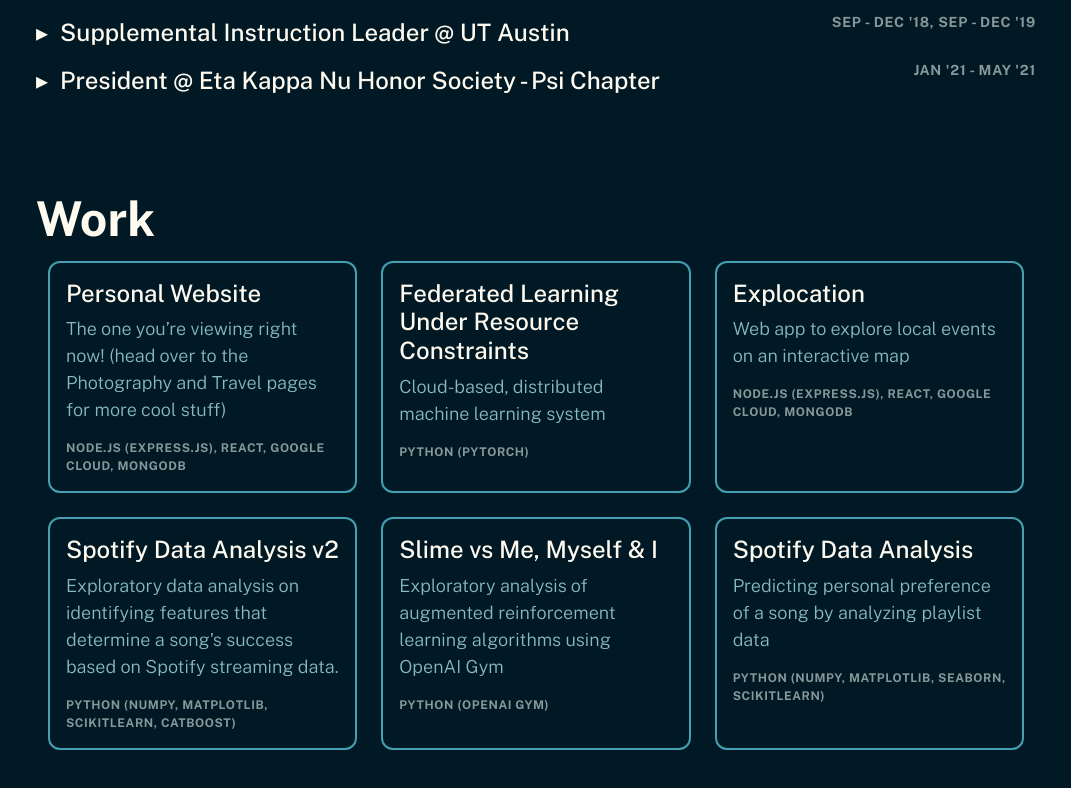
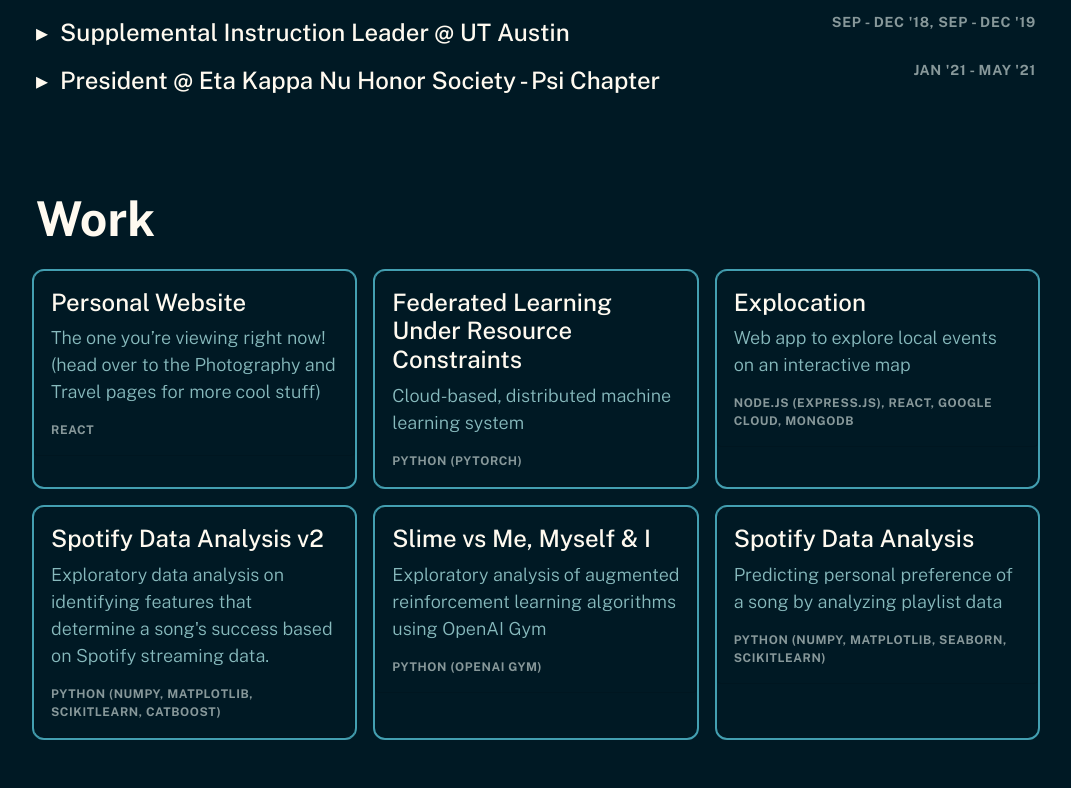
Before and after one commit to simon-th/v1, a React (Create React App) app: page /#/ in a window 1280 px wide. Shown: the part 1680-2468 px from the top of the page, without its empty margins (104-1175 px from the left). Built offline with nearby package versions, Linux system fonts and the light colour scheme.

Commit message:
Fix work grid and add detail popup

```diff
--- a/src/pages/Experience.tsx
+++ b/src/pages/Experience.tsx
@@ -2,6 +2,7 @@ import React from "react";
 import { Container, Row, Col, Button } from "react-bootstrap";
 import "../styles/common.css";
 import ExperienceInfo from "../resources/info/experience.json";
+import createHtmlListFromStringArray from "../util/util-functions";
 
 interface PositionProps {
   company: string;
@@ -9,18 +10,6 @@ interface PositionProps {
   time: string;
   details: string[];
   initialDropdownStatus: boolean;
-}
-
-function getPositionDetails(positionDetails: string[]): JSX.Element[] {
-  const details: JSX.Element[] = [];
-  positionDetails.forEach((detail) => {
-    details.push(
-      <li style={{ paddingBottom: "4px" }} className="Site-small-p">
-        {detail}
-      </li>
-    );
-  });
-  return details;
 }
 
 const Position = function render(props: PositionProps) {
@@ -43,12 +32,14 @@ const Position = function render(props: PositionProps) {
             </div>
           </Button>
         </Col>
-        <Col xs="3" md="4" className="text-end">
+        <Col xs="3" className="text-end">
           <h4 className="Site-small-text Color-tertiary-text">{time}</h4>
         </Col>
       </Row>
       {showDetails ? (
-        <ul style={{ paddingTop: "6px" }}>{getPositionDetails(details)}</ul>
+        <ul style={{ paddingTop: "6px" }}>
+          {createHtmlListFromStringArray(details)}
+        </ul>
       ) : null}
     </div>
   );
--- a/src/pages/Work.tsx
+++ b/src/pages/Work.tsx
@@ -1,32 +1,84 @@
 import React from "react";
-import { Card, Container, Col, Row } from "react-bootstrap";
+import { Button, Card, Col, Row, Modal } from "react-bootstrap";
 import WorkSamples from "../resources/info/work.json";
 import "../styles/engineering.css";
 import "../styles/common.css";
+import gitHubIcon from "../resources/icons/github.svg";
+import createHtmlListFromStringArray from "../util/util-functions";
+
+interface WorkSampleLinkProps {
+  gitHub?: string;
+  demo?: string;
+  docs?: string;
+}
 
 interface WorkSampleProps {
   title: string;
   description: string;
   technologies: string;
+  details: string[];
+  links: WorkSampleLinkProps;
+}
+
+function generateLinkIcon(
+  icon: string,
+  link: string,
+  alt: string
+): JSX.Element {
+  return (
+    <a href={link}>
+      <img className="Work-sample-icon" src={icon} alt={alt} />
+    </a>
+  );
+}
+
+function generateLinkIcons(links: WorkSampleLinkProps): JSX.Element[] {
+  const icons: JSX.Element[] = [];
+  const { gitHub } = links;
+  if (gitHub !== undefined) {
+    icons.push(generateLinkIcon(gitHubIcon, gitHub, "Source Code on GitHub"));
+  }
+  return icons;
 }
 
 const WorkSample = function render(props: WorkSampleProps) {
-  const { title, description, technologies } = props;
+  const { title, description, technologies, details, links } = props;
+  const [showDetails, setShowDetails] = React.useState(false);
+  const handleClose = () => setShowDetails(false);
+  const handleOpen = () => setShowDetails(true);
+
   return (
-    <Card className="Work-sample">
+    <div style={{ height: "100%" }}>
+      <Modal show={showDetails} onHide={handleClose}>
+        <Modal.Body>
+          <Modal.Body>
+            <h2 className="Site-h2">{title}</h2>
+            <ul className="Color-secondary-text">
+              {createHtmlListFromStringArray(details)}
+            </ul>
+          </Modal.Body>
+          <Modal.Footer>
+            {links != null ? generateLinkIcons(links) : null}
+          </Modal.Footer>
+        </Modal.Body>
+      </Modal>
+      <Button
+        className="Work-sample Color-primary-text p-0"
+        onClick={handleOpen}
+      >
+        <Card style={{ backgroundColor: "rgba(0,0,0,0)" }}>
           <Card.Body>
             <Card.Title className="Site-h3">{title}</Card.Title>
             <Card.Text className="Site-small-p Color-secondary-text">
               {description}
             </Card.Text>
-        <Card.Text
-          className="Site-smaller-text Color-tertiary-text"
-          // style={{ position: "absolute", bottom: 0 }}
-        >
+            <Card.Text className="Site-smaller-text Color-tertiary-text">
               {technologies}
             </Card.Text>
           </Card.Body>
         </Card>
+      </Button>
+    </div>
   );
 };
 
@@ -34,33 +86,27 @@ function getWorkSamples(): JSX.Element[] {
   const workSamples: JSX.Element[] = [];
   WorkSamples.workSamples.forEach((sample) => {
     workSamples.push(
+      <Col className="p-2">
         <WorkSample
           title={sample.title}
           description={sample.description}
           technologies={sample.technologies}
+          details={sample.details}
+          links={sample.links}
         />
+      </Col>
     );
   });
   return workSamples;
 }
 
 const Work = function render() {
-  const workSamples = getWorkSamples();
   return (
     <div>
       <h1 className="Site-h1">Work</h1>
-      <Container>
-        <Row className="pb-4">
-          <Col>{workSamples[0]}</Col>
-          <Col>{workSamples[1]}</Col>
-          <Col>{workSamples[2]}</Col>
+      <Row xs="2" md="3">
+        {getWorkSamples()}
       </Row>
-        <Row className="">
-          <Col>{workSamples[3]}</Col>
-          <Col>{workSamples[4]}</Col>
-          <Col>{workSamples[5]}</Col>
-        </Row>
-      </Container>
     </div>
   );
 };
--- a/src/resources/info/work.json
+++ b/src/resources/info/work.json
@@ -3,32 +3,57 @@
     {
       "title": "Personal Website",
       "description": "The one you’re viewing right now! (head over to the Photography and Travel pages for more cool stuff)",
-      "technologies": "Node.js (Express.js), React, Google Cloud, MongoDb"
+      "technologies": "React",
+      "details": ["Details coming soon!"],
+      "links": {
+        "gitHub": "https://www.github.com/simon-th/simon-th.github.io",
+        "demo": "https://simon-th.github.io"
+      }
     },
     {
       "title": "Federated Learning Under Resource Constraints",
       "description": "Cloud-based, distributed machine learning system",
-      "technologies": "Python (PyTorch)"
+      "technologies": "Python (PyTorch)",
+      "details": ["Details coming soon!"],
+      "links": {
+        "gitHub": "https://github.com/jzhang27143/federated_rc"
+      }
     },
     {
       "title": "Explocation",
       "description": "Web app to explore local events on an interactive map",
-      "technologies": "Node.js (Express.js), React, Google Cloud, MongoDb"
+      "technologies": "Node.js (Express.js), React, Google Cloud, MongoDb",
+      "details": ["Details coming soon!"],
+      "links": {
+        "gitHub": "https://www.github.com/simon-th/explocation"
+      }
     },
     {
       "title": "Spotify Data Analysis v2",
       "description": "Exploratory data analysis on identifying features that determine a song's success based on Spotify streaming data.",
-      "technologies": "Python (NumPy, Matplotlib, SciKitLearn, CatBoost)"
+      "technologies": "Python (NumPy, Matplotlib, SciKitLearn, CatBoost)",
+      "details": ["Details coming soon!"],
+      "links": {
+        "gitHub": "https://www.github.com/simon-th/datahack-2021"
+      }
     },
     {
       "title": "Slime vs Me, Myself & I",
       "description": "Exploratory analysis of augmented reinforcement learning algorithms using OpenAI Gym",
-      "technologies": "Python (OpenAI Gym)"
+      "technologies": "Python (OpenAI Gym)",
+      "details": ["Details coming soon!"],
+      "links": {
+        "gitHub": "https://github.com/simon-th/dsl-final-project"
+      }
     },
     {
       "title": "Spotify Data Analysis",
       "description": "Predicting personal preference of a song by analyzing playlist data",
-      "technologies": "Python (NumPy, Matplotlib, Seaborn, Scikitlearn)"
+      "technologies": "Python (NumPy, Matplotlib, Seaborn, Scikitlearn)",
+      "details": ["Details coming soon!"],
+      "links": {
+        "gitHub": "https://github.com/simon-th/spotify-data-project"
+      }
     }
   ]
 }
--- a/src/styles/common.css
+++ b/src/styles/common.css
@@ -80,6 +80,10 @@ ul {
   letter-spacing: 0.05em;
 }
 
+.Color-primary-text {
+  color: var(--site-primary-text);
+}
+
 .Color-secondary-text {
   color: var(--site-secondary-text);
 }
@@ -108,6 +112,13 @@ Nav.Link:hover {
   text-align: left;
 }
 
+.btn-link {
+  padding: 0;
+  text-decoration: none;
+  border: none;
+  outline: none;
+}
+
 .btn-link:visited,
 .btn-link:hover,
 .btn-link:active,
--- a/src/styles/engineering.css
+++ b/src/styles/engineering.css
@@ -49,15 +49,40 @@
   border-color: var(--site-accent-teal);
   border-width: 2px;
   border-style: solid;
+  display: flex;
+  align-items: flex-start;
+  text-align: left;
 }
 
-.Social-icon-container {
-  margin-top: clamp(2vh, 160px, 20vh);
+.Work-sample:visited,
+.Work-sample:hover,
+.Work-sample:active,
+.Work-sample:focus {
+  border-color: var(--site-secondary-text);
+  background-color: rgba(255, 255, 255, 0.05);
 }
 
-.Social-icon {
+.Work-sample-icon {
   width: clamp(12px, 3vw, 24px);
   height: clamp(12px, 3vw, 24px);
+}
+
+.modal-content {
+  margin-top: 50%;
+  background-color: var(--site-bg-color);
+  border-radius: 0.5rem;
+}
+
+.modal-header {
+  border-bottom: 0;
+}
+
+.modal-footer {
+  border-top: 0;
+}
+
+.btn-close {
+  color: --var(--site-tertiary-text);
 }
 
 .Dropdown-button {
--- /dev/null
+++ b/src/util/util-functions.tsx
@@ -0,0 +1,15 @@
+import React from "react";
+
+export default function createHtmlListFromStringArray(
+  inputArray: string[]
+): JSX.Element[] {
+  const htmlList: JSX.Element[] = [];
+  inputArray.forEach((item) => {
+    htmlList.push(
+      <li style={{ paddingBottom: "4px" }} className="Site-small-p">
+        {item}
+      </li>
+    );
+  });
+  return htmlList;
+}
```
Lines whose indentation alone changed are shown as unchanged.
